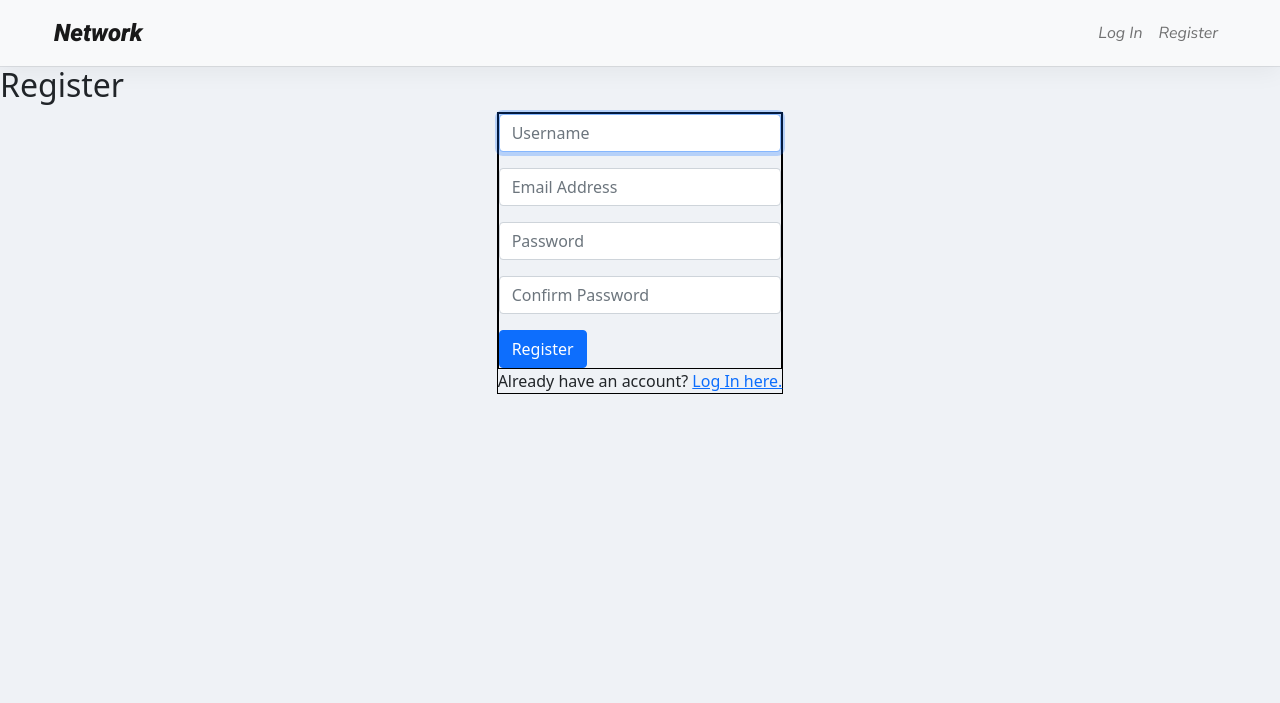
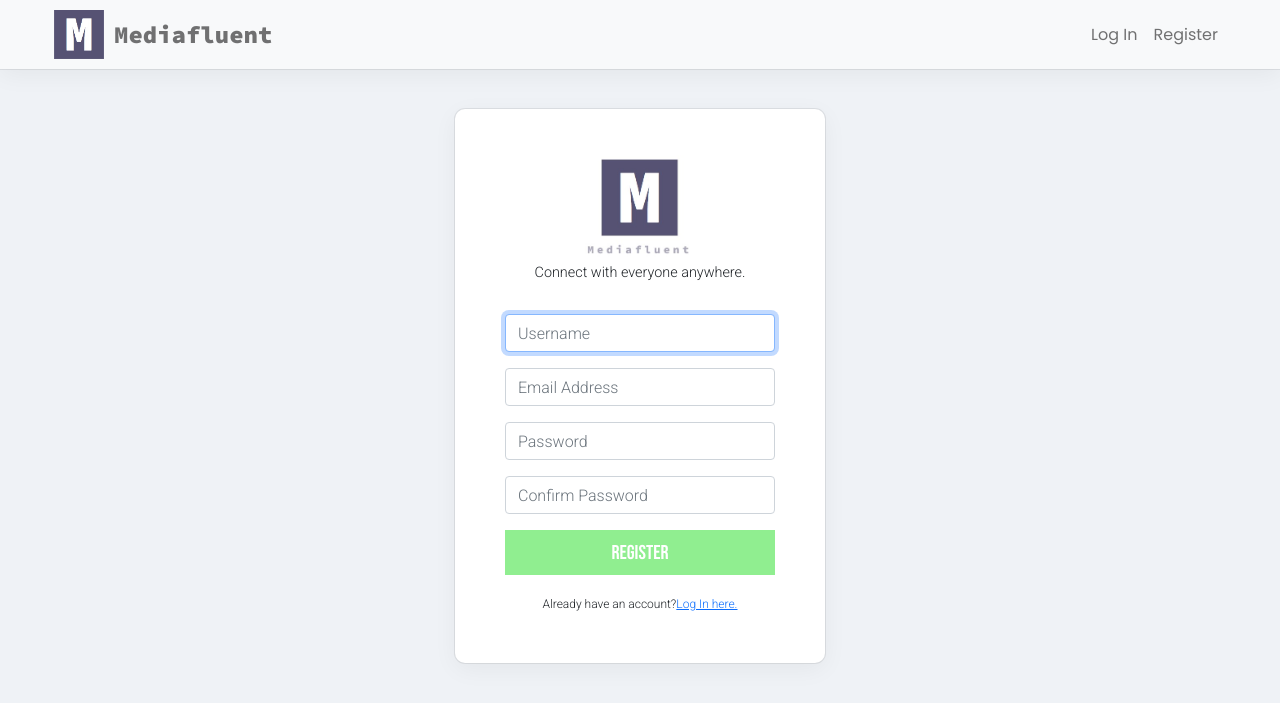
Before and after one commit to fdoalcos/Networking-web-app, a Django app: page /register in a window 1280 px wide. Shown: the top 703 px of the page. Run offline with Django 3.2, Linux system fonts and the light colour scheme; some libraries are stand-ins or nearby versions.

Commit message:
All done now

```diff
--- a/network/static/network/index.js
+++ b/network/static/network/index.js
@@ -318,7 +318,7 @@ document.addEventListener('DOMContentLoaded', () => {
                 if (data.count <= 0) {
                     document.getElementById(`post__commentcounts_${id}`).style.display = "none"
                 } else if (data.count === 1) {
-                    document.getElementById(`post__commentcounts_${id}`).innerHTML = `${data.count} comments`
+                    document.getElementById(`post__commentcounts_${id}`).innerHTML = `${data.count} comment`
                 }
                 else {
                     document.getElementById(`posts__commentcounts_${id}`).innerHTML = `${data.count} comments`
@@ -342,7 +342,7 @@ document.addEventListener('DOMContentLoaded', () => {
         if (element.id.startsWith('post__')) {
             let id = element.dataset.id
             console.log(`I'm clicked ${id}`)
-            let maindiv = document.getElementById("main__header")
+            let maindiv = document.getElementById(`main__header_${id}`)
             let div = document.getElementById(`start-comment_${id}`)
             div.style.display = "block";
             maindiv.style.borderRadius = 0;
--- a/network/static/network/style.css
+++ b/network/static/network/style.css
@@ -1,4 +1,4 @@
-@import url('https://fonts.googleapis.com/css2?family=Bebas+Neue&family=Lato&family=Montserrat:wght@200;300;400&family=Nunito+Sans:ital@1&family=Open+Sans&family=Poppins:wght@300;400;500;600&family=Roboto:ital,wght@0,300;1,900&display=swap');
+@import url('https://fonts.googleapis.com/css2?family=Bebas+Neue&family=Lato&family=Lora:wght@700&family=Montserrat:wght@200;300;400&family=Nunito+Sans:ital@1&family=Open+Sans&family=Poppins:wght@300;400;500;600&family=Roboto:ital,wght@0,300;1,900&family=Source+Code+Pro:wght@900&display=swap');
 
 
 body {
@@ -24,9 +24,11 @@ img {
 }
 
 .layout__brand {
-    font-family: 'Roboto', sans-serif;
+    font-family: 'Source Code Pro', monospace;
     font-weight: 900;
-    font-style: italic;
+    /* font-style: italic; */
+    margin-right: auto;
+    color: rgba(0, 0, 0, 0.55)
 }
 
 .main_flex {
@@ -377,7 +379,7 @@ img {
 
 .inbox__inbox {
     /* margin: 20px 0 0 0; */
-    padding: 1rem;
+    padding: 0.990rem 1rem;
     background-color: white;
     border-width: 1px;
     border-radius: 5px 5px 0 0;
@@ -720,12 +722,13 @@ img {
     margin-left: auto;
     margin-bottom: 0;
     font-weight: 100;
+    font-size: 15px;
 }
 
 .comment__comment {
     margin: 1px 0 0 0;
     font-weight: 300;
-    font-size:15px;
+    font-size: 15px;
 }
 
 .post__commentForm {
@@ -803,6 +806,14 @@ img {
 .post__commentinfo:hover {
     text-decoration: underline rgba(0, 0, 0, 0.75);
 }
+
+/* .post__count {
+    padding: 0;
+}
+
+.post__count:hover {
+    text-decoration: underline rgba(0, 0, 0, 0.75);
+} */
 
 .liked {
     border: none;
@@ -1122,7 +1133,18 @@ img {
 .social__nav {
     display: flex;
     align-items: center;
-    font-family: 'Nunito Sans', sans-serif;
+    font-family: 'Poppins', sans-serif;
+}
+
+.social__imagesmain {
+    display: flex;
+    align-items: center;
+    justify-content: center;
+}
+
+.social__images {
+    width: 50px;
+    margin-right: 10px;
 }
 
 .social__image {
@@ -1161,24 +1183,51 @@ img {
     align-items: center;
     justify-content: center;
     margin-top: 40px;
-    font-family: 'Open Sans', sans-serif;
+    font-family: 'Roboto', sans-serif;
 }
 
 .login__box {
     /* border: 1px solid black; */
-    width: 350px;
+    width: 370px;
     background-color: white;
+    border-radius: 10px;
+    box-shadow: rgba(0, 0, 0, 0.05) 0px 6px 24px 0px, rgba(0, 0, 0, 0.08) 0px 0px 0px 1px;
 }
+
 
 .login__backgroundimage {
     /* position: absolute; */
     /* height: 200px !important; */
-    width: 100%;
-    height: 120px;;
+    display: flex;
+    margin: auto;
+    width: 150px;
+    /* height: 120px;;
     object-fit: cover;
-    border-radius: 5px 5px 0 0;
+    border-radius: 5px 5px 0 0; */
 
 }
+
+.login__header {
+    display: flex;
+    align-items: center;
+    justify-content: center;
+    margin-bottom: 0;
+    font-size: 2rem;
+    font-family: 'Roboto', sans-serif;
+    font-weight: 700;
+}
+
+.login__miniheader {
+    margin-top: -15px;
+    display: flex;
+    font-family: 'Roboto', sans-serif;
+    align-items: center;
+    justify-content: center;
+    font-size: 0.9rem;
+    margin-bottom: 30px;
+}
+
+
 
 .login__index {
     font-size: 1.5rem;
@@ -1186,7 +1235,8 @@ img {
 
 .login__index {
     /* border: 1px solid black; */
-    padding: 30px 30px 20px 30px;
+    /* padding: 30px 30px 20px 30px; */
+    padding: 20px 50px 20px 50px;
 }
 
 .login__button {
@@ -1207,7 +1257,9 @@ img {
     display: flex;
     align-items: center;
     justify-content: center;
-    padding: 0 0 30px 0;
+    padding: 0 0 50px 0;
+    font-size: 12px;
+    font-family: 'Roboto', sans-serif;
 }
 
 /* register */
--- a/network/templates/network/layout.html
+++ b/network/templates/network/layout.html
@@ -13,12 +13,16 @@
         <link href="https://cdn.jsdelivr.net/npm/bootstrap@5.0.2/dist/css/bootstrap.min.css" rel="stylesheet" integrity="sha384-EVSTQN3/azprG1Anm3QDgpJLIm9Nao0Yz1ztcQTwFspd3yD65VohhpuuCOmLASjC" crossorigin="anonymous">
         <script src="https://cdn.jsdelivr.net/npm/@popperjs/core@2.11.6/dist/umd/popper.min.js" integrity="sha384-oBqDVmMz9ATKxIep9tiCxS/Z9fNfEXiDAYTujMAeBAsjFuCZSmKbSSUnQlmh/jp3" crossorigin="anonymous"></script>
         <!-- <script src="https://cdn.jsdelivr.net/npm/bootstrap@5.2.3/dist/js/bootstrap.min.js" integrity="sha384-cuYeSxntonz0PPNlHhBs68uyIAVpIIOZZ5JqeqvYYIcEL727kskC66kF92t6Xl2V" crossorigin="anonymous"></script>        <script src="https://cdn.jsdelivr.net/npm/bootstrap@5.0.2/dist/js/bootstrap.bundle.min.js" integrity="sha384-MrcW6ZMFYlzcLA8Nl+NtUVF0sA7MsXsP1UyJoMp4YLEuNSfAP+JcXn/tWtIaxVXM" crossorigin="anonymous"></script> -->
+        <link rel="stylesheet" href="https://cdn.jsdelivr.net/npm/bootstrap-icons@1.10.3/font/bootstrap-icons.css">
 
     </head>
     <body class="main_body">
-          <nav class="social__navbar navbar navbar-expand-lg navbar-light bg-light">
+        <nav class="social__navbar navbar navbar-expand-lg navbar-light bg-light">
             <div class="container-fluid">
-            <a class="layout__brand navbar-brand" href="{% url 'index' %}" style="font-size: 1.5rem;              ">Network</a>
+                <div class="social__imagesmain">
+                    <img class="social__images" src="static/network/mainlogo.jpg" alt="mainlogo" width=50>
+                    <a class="layout__brand navbar-brand" href="{% url 'index' %}" style="font-size: 1.5rem; color: rgba(0, 0, 0, 0.55)">Mediafluent</a>
+                </div>
               <button class="navbar-toggler" type="button" data-bs-toggle="collapse" data-bs-target="#navbarTogglerDemo02" aria-controls="navbarTogglerDemo02" aria-expanded="false" aria-label="Toggle navigation">
                 <span class="navbar-toggler-icon"></span>
               </button>
@@ -100,7 +104,25 @@
                 </ul>
               </div>
             </div>
-          </nav>
+        </nav>
+        {% if messages %}
+            {% for message in messages %}
+                <div class="alert {{ message.tags }} alert-dismissible fade show" role="alert">
+                    <strong>
+                        {% if message.tags == 'alert-warning' %}
+                            Error!
+                        {% elif message.tags == 'alert-success' %}
+                            Success!
+                        {% else %}
+                            Success!
+                        {% endif %}
+
+                    </strong>
+                    {{ message }}
+                    <button type="button" class="btn-close" data-bs-dismiss="alert" aria-label="Close"></button>
+                </div>
+            {% endfor %}
+        {% endif %}
 
         <div class="body">
             {% block body %}
--- a/network/templates/network/register.html
+++ b/network/templates/network/register.html
@@ -2,10 +2,12 @@
 
 {% block body %}
 
-    <h2>Register</h2>
 
     {% if message %}
-        <div>{{ message }}</div>
+    <!-- <div class="alert alert-warning alert-dismissible fade show" role="alert">
+        <strong>Error!</strong> {{ message }}
+        <button type="button" class="btn-close" data-bs-dismiss="alert" aria-label="Close"></button>
+    </div> -->
     {% endif %}
 
     <!-- <form action="{% url 'register' %}" method="post">
@@ -27,7 +29,7 @@
 
     Already have an account? <a href="{% url 'login' %}">Log In here.</a> -->
 
-    <div class="register__start">
+    <!-- <div class="register__start">
         <div class="register__main">
             <div class="register__box">
                 <div class="register__index">
@@ -51,5 +53,35 @@
                 <div class="register__footer">Already have an account? <a href="{% url 'login' %}">Log In here.</a></div>
             </div>
         </div>
+    </div> -->
+
+    <div class="login__start">
+        <div class="login__main">
+            <div class="login__box">
+                <div class="login__index">
+                    <img class="login__backgroundimage" id="Profile_pic" src="/static/network/logo.jpg" alt="image" width=50>
+                    <!-- <p class="login__header">Mediafluent</p> -->
+                    <p class="login__miniheader">Connect with everyone anywhere.</p>
+                    <form action="{% url 'register' %}" method="post">
+                        {% csrf_token %}
+                        <div class="form-group">
+                            <input class="form-control" autofocus type="text" name="username" placeholder="Username">
+                        </div>
+                        <div class="form-group">
+                            <input class="form-control" type="email" name="email" placeholder="Email Address">
+                        </div>
+                        <div class="form-group">
+                            <input class="form-control" type="password" name="password" placeholder="Password">
+                        </div>
+                        <div class="form-group">
+                            <input class="form-control" type="password" name="confirmation" placeholder="Confirm Password">
+                        </div>
+                        <input class="login__button" type="submit" value="Register">
+                    </form>
+                </div>
+                <div class="login__footer">Already have an account? <a href="{% url 'login' %}"> Log In here.</a></div>
+            </div>
+        </div>
     </div>
+
 {% endblock %}
--- a/network/views.py
+++ b/network/views.py
@@ -7,12 +7,16 @@ from django.urls import reverse
 from .forms import Inboxform, Commentform, Profileform, Editform
 from django.core.exceptions import ObjectDoesNotExist
 from django.views.decorators.csrf import csrf_exempt
+from django.contrib import messages
+from django.contrib.auth.decorators import login_required
+
 
 
 from django.core.paginator import Paginator
 
 from .models import User, Post, Profile, Comment
 
+@login_required(login_url='/login')
 @csrf_exempt
 def index(request):
 
@@ -45,6 +49,7 @@ def index(request):
             instance = form.save(commit=False)
             instance.users = request.user
             instance.save()
+            messages.success(request, 'Post is successfully posted!')
             return HttpResponseRedirect(reverse("index"))
             form = Inboxform()
 
@@ -79,20 +84,23 @@ def login_view(request):
         # Check if authentication successful
         if user is not None:
             login(request, user)
+            messages.success(request, 'You have been successfully logged in!')
             return HttpResponseRedirect(reverse("index"))
         else:
+            messages.error(request, "Invalid username and/or password.")
             return render(request, "network/login.html", {
                 "message": "Invalid username and/or password."
             })
     else:
         return render(request, "network/login.html")
 
-
+@login_required
 def logout_view(request):
 
     #Log out users
     logout(request)
-    return HttpResponseRedirect(reverse("index"))
+    messages.success(request, 'You have been successfully logged out!')
+    return HttpResponseRedirect(reverse("login"))
 
 
 def register(request):
@@ -105,6 +113,7 @@ def register(request):
         password = request.POST["password"]
         confirmation = request.POST["confirmation"]
         if password != confirmation:
+            messages.error(request, "Passwords must match.")
             return render(request, "network/register.html", {
                 "message": "Passwords must match."
             })
@@ -114,12 +123,14 @@ def register(request):
             user = User.objects.create_user(username, email, password)
             user.save()
         except IntegrityError:
+            messages.error(request, "Username already taken.")
             return render(request, "network/register.html", {
                 "message": "Username already taken."
             })
         profile = Profile(Users=user)
         profile.save()
         login(request, user)
+        messages.success(request, 'You have successfully registered!')
         return HttpResponseRedirect(reverse("index"))
     else:
         return render(request, "network/register.html")
```
Also changed, not shown: network/templates/network/following.html (+4 -4 lines), network/templates/network/index.html (+8 -4 lines), network/templates/network/login.html (+8 -4 lines), network/templates/network/profile.html (+4 -4 lines), project4/settings.py (+9 -0 lines), db.sqlite3, network/static/network/leaves.jpg (added), network/static/network/logo.jpg (added), network/static/network/mainlogo.jpg (added), network/static/network/socialmedia.jpg (added).
